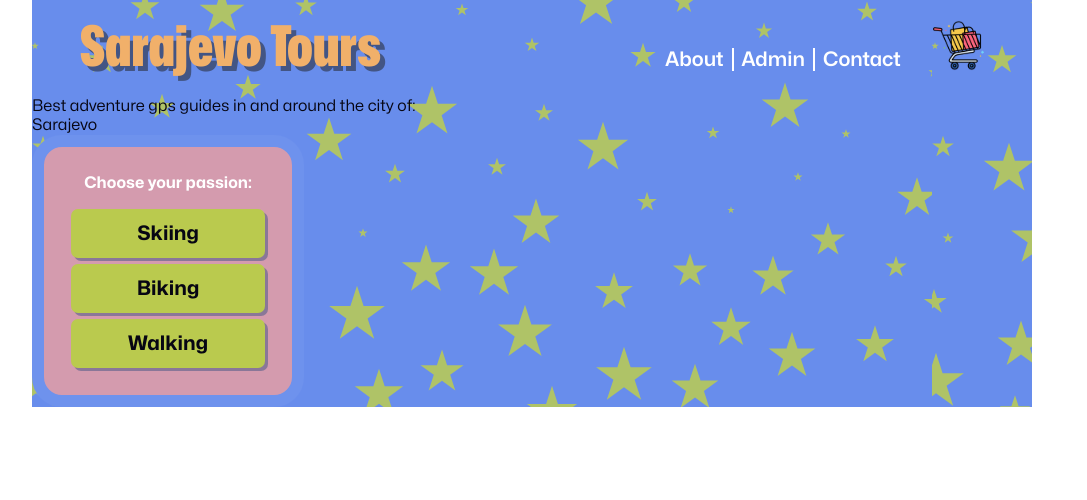
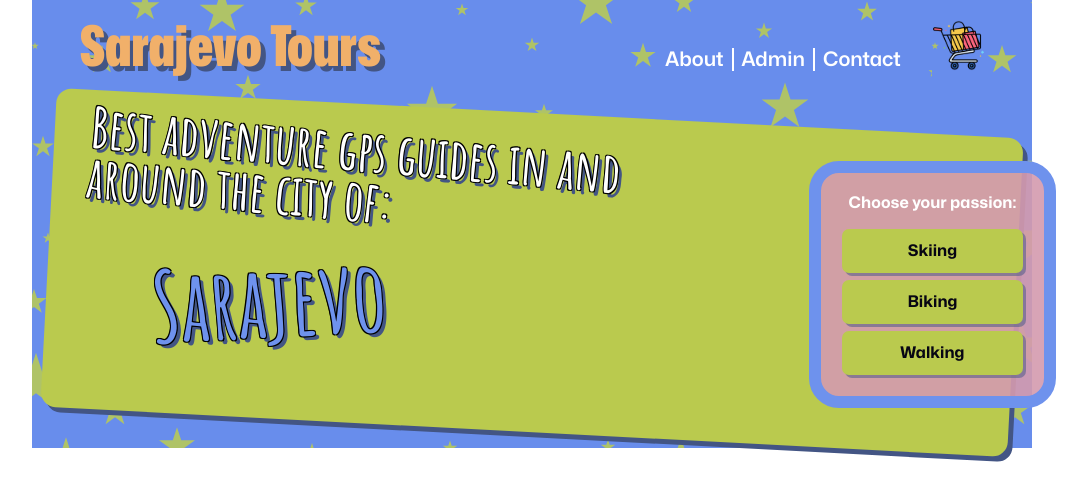
Before and after one commit to drkedrkedjon/sarajevo-tours-react, a React (Vite) app: page / in a window 1280 px wide. Shown: the top 500 px of the page, without its empty margins (108-1195 px from the left). Built offline with nearby package versions, Linux system fonts and the light colour scheme.

Commit message:
Finishing CSS of hero component

```diff
--- a/src/components/Hero.jsx
+++ b/src/components/Hero.jsx
@@ -4,10 +4,14 @@ export default function Hero() {
   return (
     <div className="hero-container">
       <div className="hero-grid">
-        <div className="hero-fondo"></div>
+        <div className="hero-plate"></div>
         <div className="hero-text">
-          <h2>Best adventure gps guides in and around the city of:</h2>
-          <h2>Sarajevo</h2>
+          <h2 className="ff-title color-white text-stroke">
+            Best adventure gps guides in and around the city of:
+          </h2>
+          <h2 className="ff-title color-blue text-stroke hero-text-title">
+            Sarajevo
+          </h2>
         </div>
         <div className="hero-select">
           <h3 className="color-white">Choose your passion:</h3>
--- a/styles.css
+++ b/styles.css
@@ -164,6 +164,7 @@ meter {
 }
 .ff-title {
   font-family: var(--ff-title);
+  line-height: 0.9;
 }
 .fs-900 {
   font-size: var(--fs-900);
@@ -182,6 +183,16 @@ meter {
 }
 .fs-300 {
   font-size: var(--fs-300);
+}
+/* ************************************** */
+/* Clases utiles */
+/* ************************************** */
+
+.text-stroke {
+  /* Makes outline on text */
+  /* -webkit-text-stroke: 1px black; */
+  text-shadow: -1px -1px 0 #000, 1px -1px 0 #000, -1px 1px 0 #000,
+    1px 1px 0 #000, 4px 4px 0px hsl(var(--shadow-blue));
 }
 
 /* ************************************** */
@@ -249,19 +260,54 @@ meter {
 /* Hero Component */
 /* ************************************** */
 
+.hero-grid {
+  display: grid;
+  grid-template: repeat(2, auto) / auto;
+  gap: 1rem;
+}
+
+.hero-plate {
+  background-color: hsl(var(--color-green));
+  box-shadow: 5px 5px 0 hsl(var(--shadow-blue));
+  border-radius: 15px;
+  transform: rotate(5deg);
+  z-index: 10;
+  grid-row: 1 / -1;
+  grid-column: 1 / -1;
+}
+.hero-text {
+  margin: 1rem;
+  font-size: 3.5rem;
+  padding-inline: 1rem;
+  transform: rotate(5deg);
+  z-index: 11;
+  grid-row: 1 / 2;
+  grid-column: 1 / -1;
+}
+.hero-text-title {
+  transform: rotate(-12deg) translate(30px, 20px);
+  transition: rotate 1s;
+  font-size: 6rem;
+}
 .hero-select {
   display: flex;
   flex-direction: column;
   justify-content: center;
+  justify-self: end;
   gap: 1rem;
-  padding: 1.7rem;
-  background-color: hsl(var(--color-pink));
+  z-index: 12;
+  padding: 2rem;
+  margin: 1rem;
+  background-color: hsl(var(--color-pink), 0.9);
   border: 0.8rem solid hsl(var(--color-blue));
   border-radius: 30px;
-  max-width: 17rem;
+  /* max-width: 17rem; */
   aspect-ratio: 1;
   text-align: center;
   font-weight: 700;
+  grid-row: 2 / 3;
+  grid-column: 1 / -1;
+  transform: translate(2.5rem);
 }
 .hero-btn-container {
   display: flex;
@@ -275,3 +321,41 @@ meter {
   box-shadow: 3px 3px 0px hsl(var(--shadow-blue), 0.5);
   font-size: var(--fs-500);
 }
+
+@media (min-width: 30rem) and (max-width: 41.999rem) {
+  .hero-text {
+    padding-inline-end: 5rem;
+    font-size: 4rem;
+  }
+  .hero-text-title {
+    font-size: 8rem;
+  }
+}
+
+@media (min-width: 42rem) {
+  .hero-grid {
+    grid-template: auto / repeat(2, auto);
+    padding: 1rem;
+  }
+  .hero-plate {
+    grid-row: 1 / -1;
+    grid-column: 1 / -1;
+    transform: rotate(3deg);
+  }
+  .hero-text {
+    grid-row: 1 / -1;
+    grid-column: 1 / 2;
+  }
+  .btn {
+    font-size: var(--fs-400);
+  }
+  .hero-text-title {
+    transform: rotate(-8deg) translate(70px, 20px);
+  }
+  .hero-select {
+    grid-row: 1 / -1;
+    grid-column: 2 / -1;
+    padding: 1.3rem;
+    margin: 3rem 0 1.5rem;
+  }
+}
```
